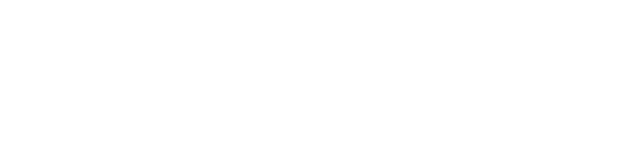
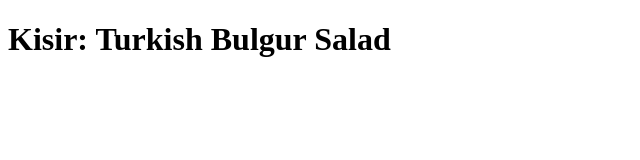
Before and after one commit to selinaguler/odin-recipes, a plain HTML site: page recipes/kisir.html in a window 1280 px wide. Shown: the whole page, without its empty margins (0-640 px from the left). Drawn offline with Linux system fonts and the light colour scheme.

Commit message:
Name of the dish update

```diff
--- a/recipes/kisir.html
+++ b/recipes/kisir.html
@@ -4,6 +4,7 @@
     <meta charset="UTF-8">
     <meta name="viewport" content="width=device-width, initial-scale=1.0">
     <title>Document</title>
+    <h1>Kisir: Turkish Bulgur Salad</h1>
 </head>
 <body>
 
```
